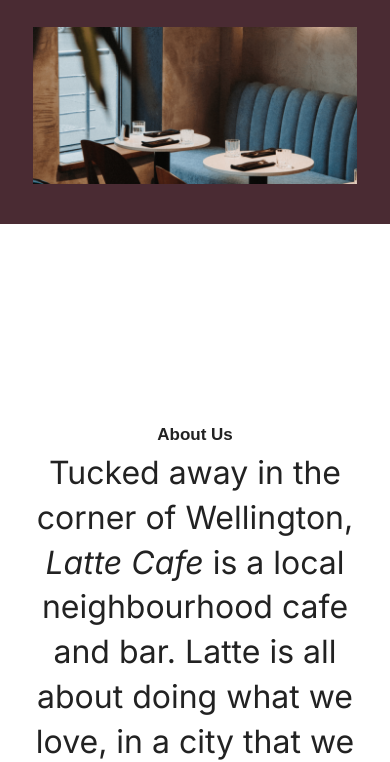
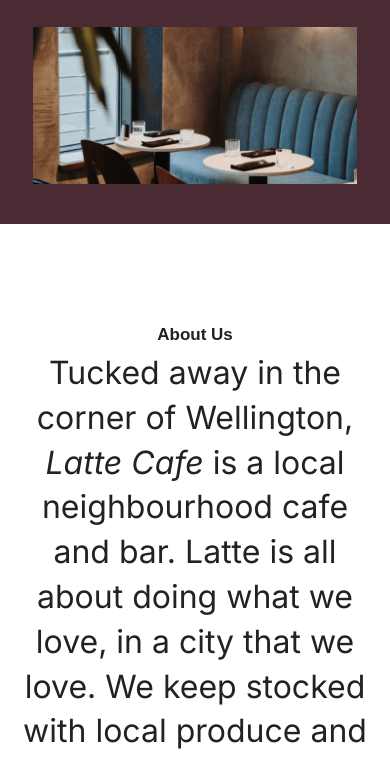
Before and after one commit to jenkok99/Latte-Cafe, a plain HTML site: page index.html in a window 390 px wide. Shown: the part 73-835 px from the top of the page. Drawn offline with Linux system fonts and the light colour scheme; a web font is replaced by a local one.

Commit message:
Add files via upload

```diff
--- a/css/style.css
+++ b/css/style.css
@@ -108,6 +108,11 @@
     display: flex;
     flex-direction: column;
     padding: 200px 0;
+}
+@media (max-width: 991.98px) {
+    .page__about {
+        padding: 100px 0;
+    }
 }
 
 .about {}
```
